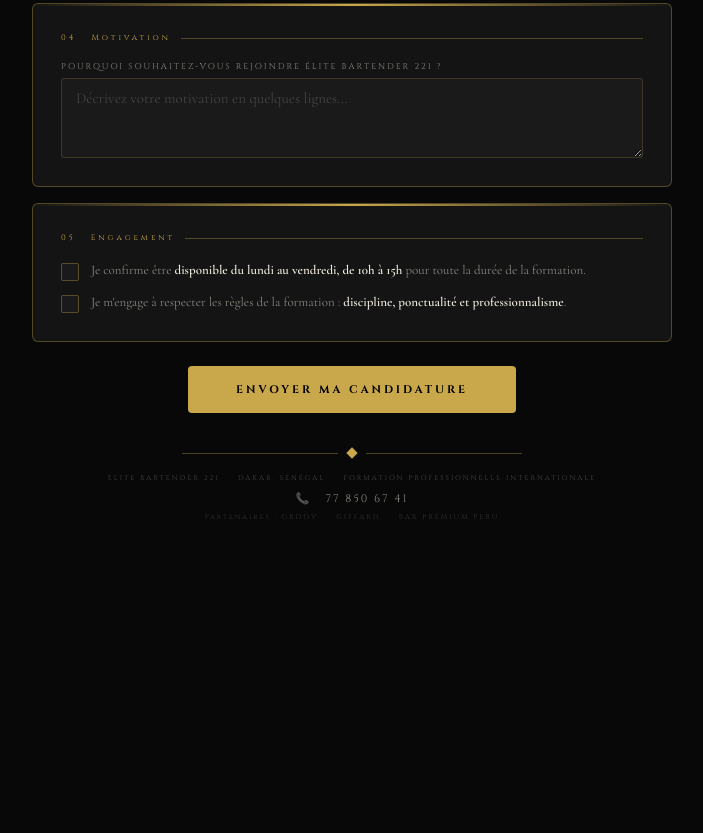
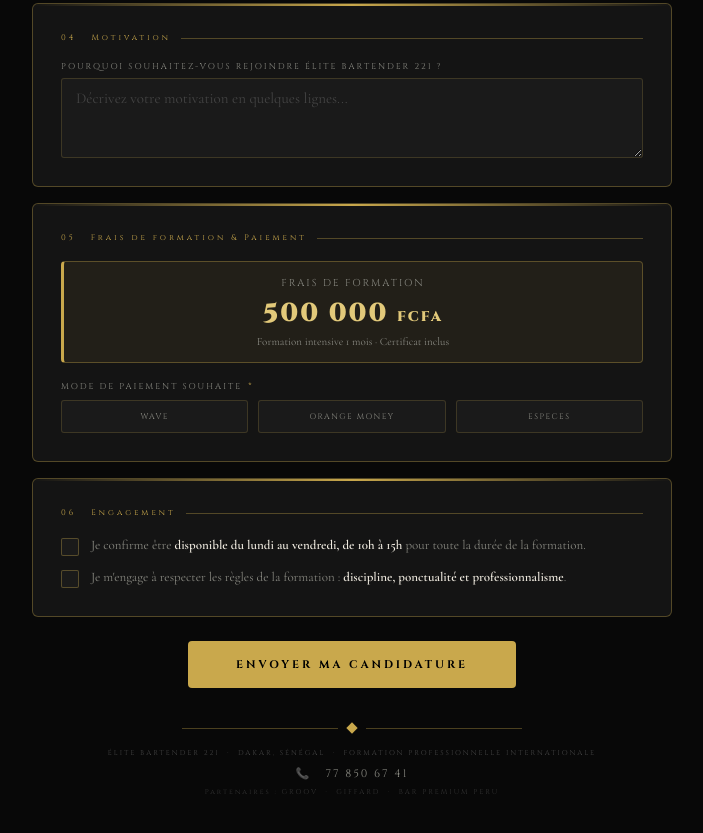
Before and after one commit to elitebartender221/inscription, a plain HTML site: page index.html in a window 1280 px wide. Shown: the part 1311-2144 px from the top of the page, without its empty margins (288-991 px from the left). Before the commit the page ends 1893 px from the top, so only its background shows below. Drawn offline with nearby package versions, Linux system fonts and the light colour scheme.

Commit message:
Ajout section paiement 500K FCFA

```diff
--- a/index.html
+++ b/index.html
@@ -562,9 +562,27 @@
       </div>
     </div>
 
-    <!-- 5. ENGAGEMENT -->
+    <!-- 5. FRAIS &amp; PAIEMENT -->
     <div class="card">
-      <div class="card-label">05 &nbsp; Engagement</div>
+      <div class="card-label">05 &nbsp; Frais de formation &amp; Paiement</div>
+      <div style="background:rgba(201,168,76,0.08);border:1px solid var(--border);border-left:3px solid var(--gold);border-radius:4px;padding:14px 18px;margin-bottom:18px;text-align:center;">
+        <div style="font-family:Cinzel,serif;font-size:10px;color:var(--muted);letter-spacing:2px;margin-bottom:6px;">FRAIS DE FORMATION</div>
+        <div style="font-family:Cinzel,serif;font-size:26px;font-weight:900;color:var(--gold-l);letter-spacing:2px;">500 000 <span style="font-size:14px;">FCFA</span></div>
+        <div style="font-family:Cormorant Garamond,serif;font-size:11px;color:var(--muted);margin-top:4px;">Formation intensive 1 mois · Certificat inclus</div>
+      </div>
+      <div class="field">
+        <label>Mode de paiement souhaite <span class="req">*</span></label>
+        <div class="radio-group">
+          <div class="radio-option"><input type="radio" name="paiement" id="pay1" value="Wave" required><label for="pay1">Wave</label></div>
+          <div class="radio-option"><input type="radio" name="paiement" id="pay2" value="Orange Money"><label for="pay2">Orange Money</label></div>
+          <div class="radio-option"><input type="radio" name="paiement" id="pay3" value="Especes"><label for="pay3">Especes</label></div>
+        </div>
+      </div>
+    </div>
+
+    <!-- 6. ENGAGEMENT -->
+    <div class="card">
+      <div class="card-label">06 &nbsp; Engagement</div>
       <div class="checkbox-wrap" style="margin-bottom:12px;">
         <input type="checkbox" id="dispo" name="disponibilite" required>
         <p>Je confirme être <strong>disponible du lundi au vendredi, de 10h à 15h</strong> pour toute la durée de la formation.</p>
```
